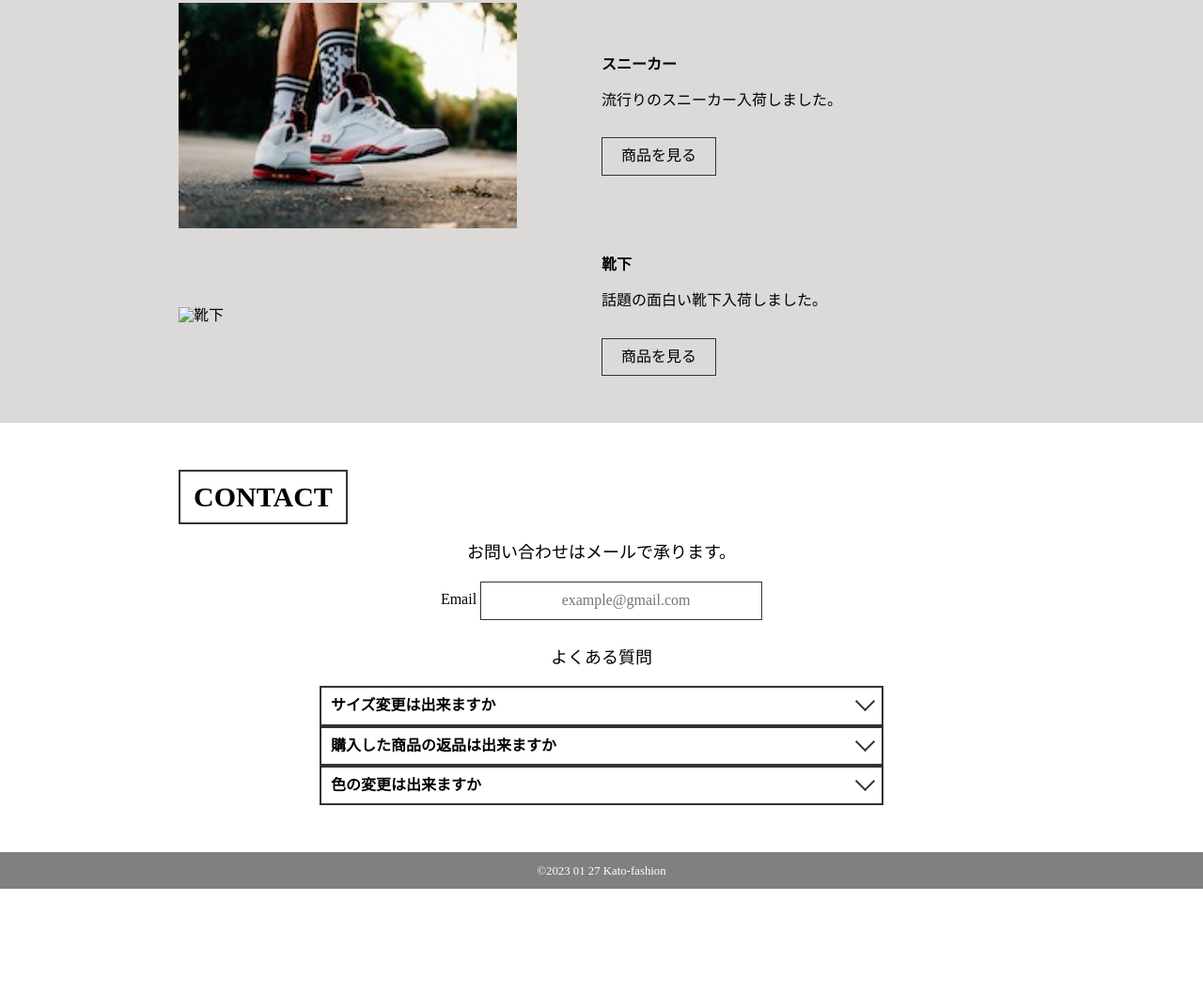
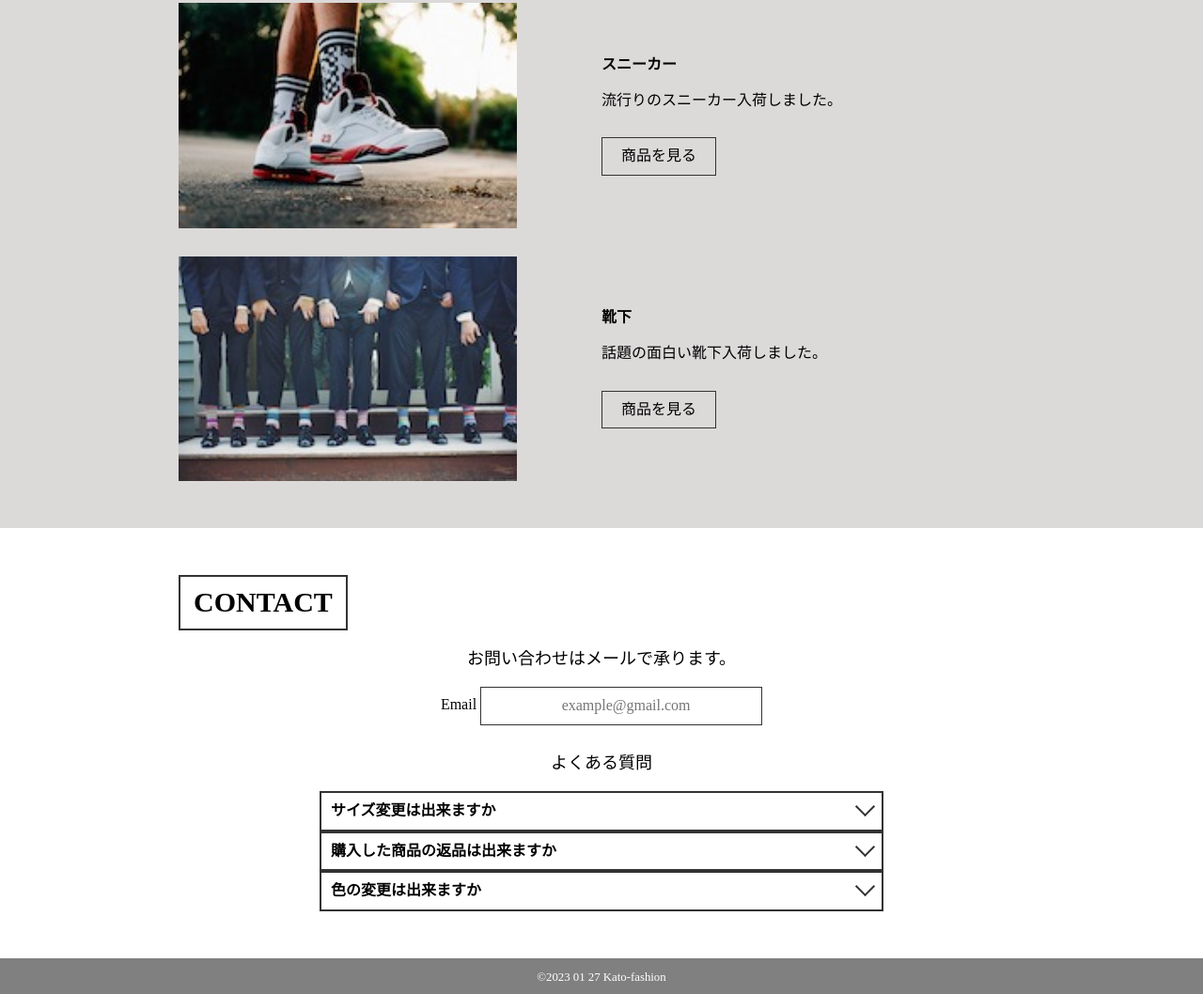
Before and after one commit to Kato-Dai26/kato-11-pro.github.io, a plain HTML site: page index.html in a window 1280 px wide. Shown: the part 1913-2971 px from the top of the page at 94% size. Before the commit the page ends 2859 px from the top, so only its background shows below. Drawn offline with nearby package versions, Linux system fonts and the light colour scheme; some packages are replaced by stand-ins of ours.

Commit message:
Update index.html

```diff
--- a/index.html
+++ b/index.html
@@ -162,7 +162,7 @@
         </li>
         <li>
           <div class="pick-pic">
-            <img src="img/kutusita.jpg" alt="靴下">
+            <img src="https://raw.githubusercontent.com/Kato-Dai26/kato-11-pro.github.io/a93826911427c032c07ec5b862fa730d3c12e4f2/kutusita.jpg" alt="靴下">
           </div>
           <div class="pick-txt">
             <h3>靴下</h3>
```
